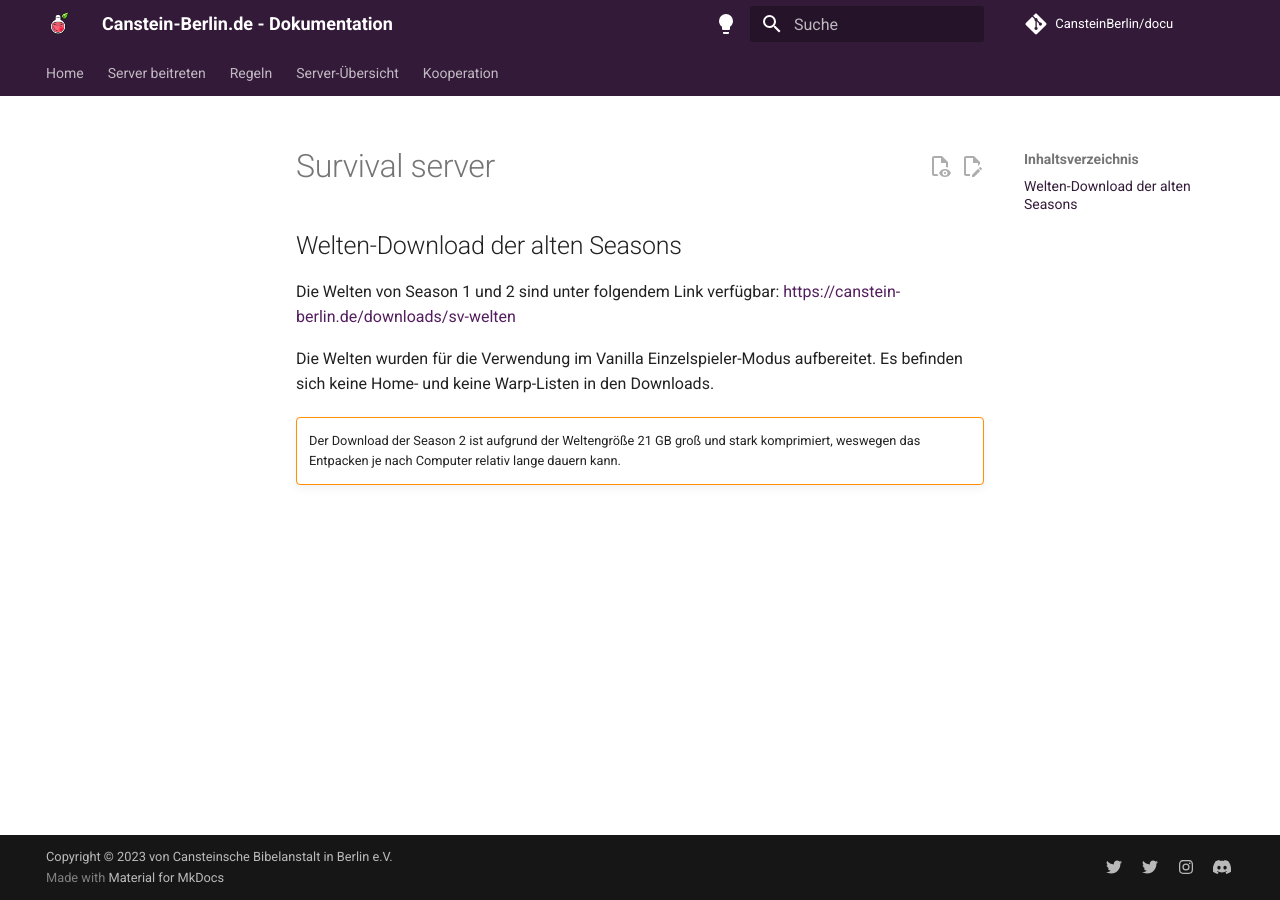
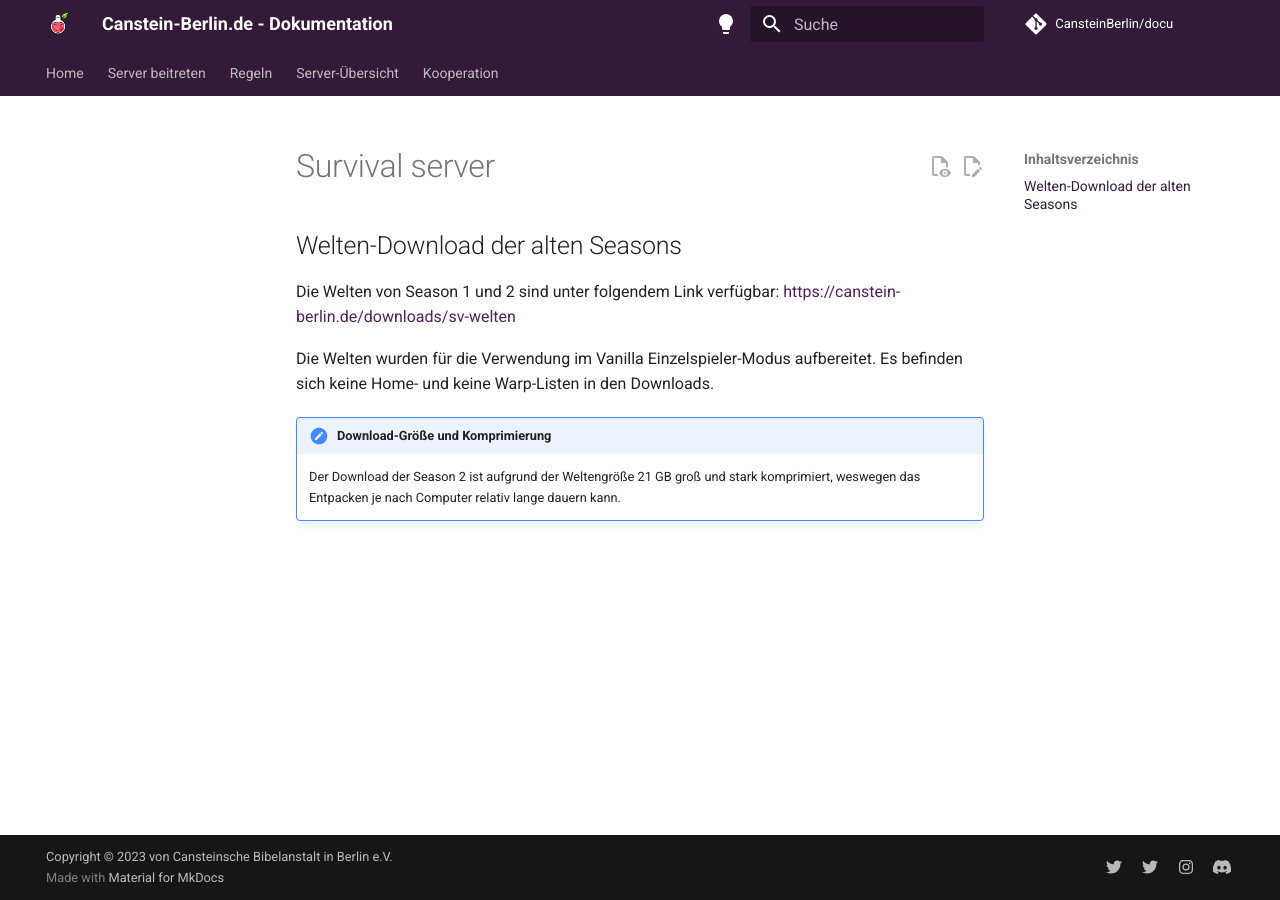
Before and after one commit to CansteinBerlin/docu, an MkDocs documentation site: the page built from docs/serverlist/survival-server.md, in a window 1280 px wide. Built offline with MkDocs 1.6.1 and Material for MkDocs 9.7.7, drawn with Linux system fonts in a browser that asks for light colours; comment, search, counter and statistics services are not loaded.

Commit message:
Fixing info-box

```diff
--- a/docs/serverlist/survival-server.md
+++ b/docs/serverlist/survival-server.md
@@ -5,6 +5,6 @@
 
 Die Welten wurden für die Verwendung im Vanilla Einzelspieler-Modus aufbereitet. Es befinden sich keine Home- und keine Warp-Listen in den Downloads.
 
-!!! warning ""
+!!! warn "Download-Größe und Komprimierung"
 
     Der Download der Season 2 ist aufgrund der Weltengröße 21 GB groß und stark komprimiert, weswegen das Entpacken je nach Computer relativ lange dauern kann.
```
